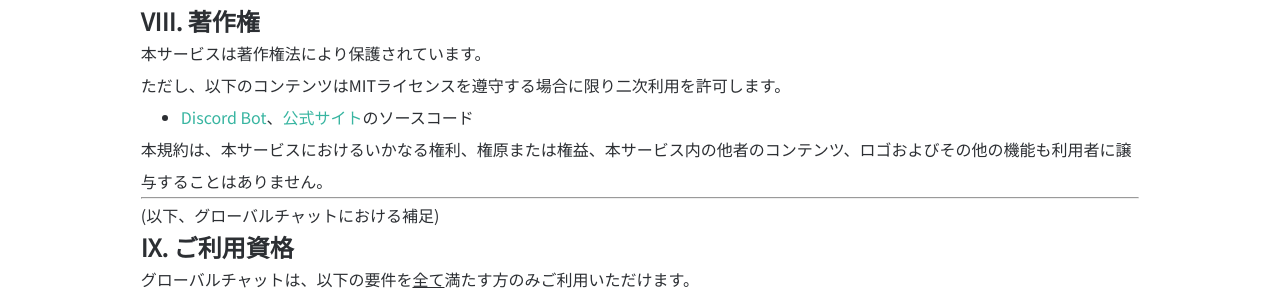
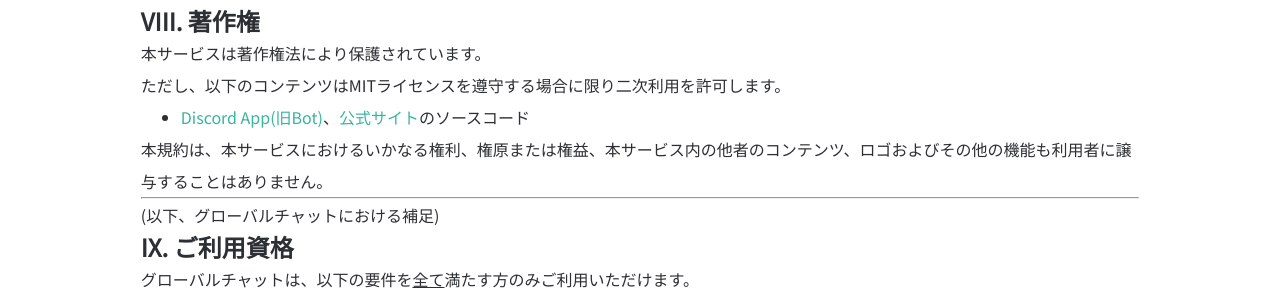
Before and after one commit to SinaKitagami/sinakitagami.github.io, a Jekyll site: the page built from _posts/legal/2023-10-04-use-guideline.md, in a window 1280 px wide and 900 px high, scrolled down 2836 px. Shown: the part 155-455 px from the top of the window. Built offline with Jekyll 4.4.1, drawn with Linux system fonts in a browser that asks for light colours; nearby versions of some CDN libraries; a script that is not in the unit is left out.

Commit message:
modify guideline

```diff
--- a/_posts/legal/2023-10-04-use-guideline.md
+++ b/_posts/legal/2023-10-04-use-guideline.md
@@ -132,7 +132,7 @@ Appをご利用いただく場合の追加禁止事項
 
 ただし、以下のコンテンツはMITライセンスを遵守する場合に限り二次利用を許可します。
 
-- <a href="https://github.com/SinaKitagami/program-team/blob/master/LICENSE" class="a-orange">Discord Bot</a>、<a href="https://github.com/SinaKitagami/sinakitagami.github.io/blob/master/LICENSE" class="a-orange">公式サイト</a>のソースコード
+- <a href="https://github.com/SinaKitagami/program-team/blob/master/LICENSE" class="a-orange">Discord App(旧Bot)</a>、<a href="https://github.com/SinaKitagami/sinakitagami.github.io/blob/master/LICENSE" class="a-orange">公式サイト</a>のソースコード
 
 本規約は、本サービスにおけるいかなる権利、権原または権益、本サービス内の他者のコンテンツ、ロゴおよびその他の機能も利用者に譲与することはありません。
 
```
